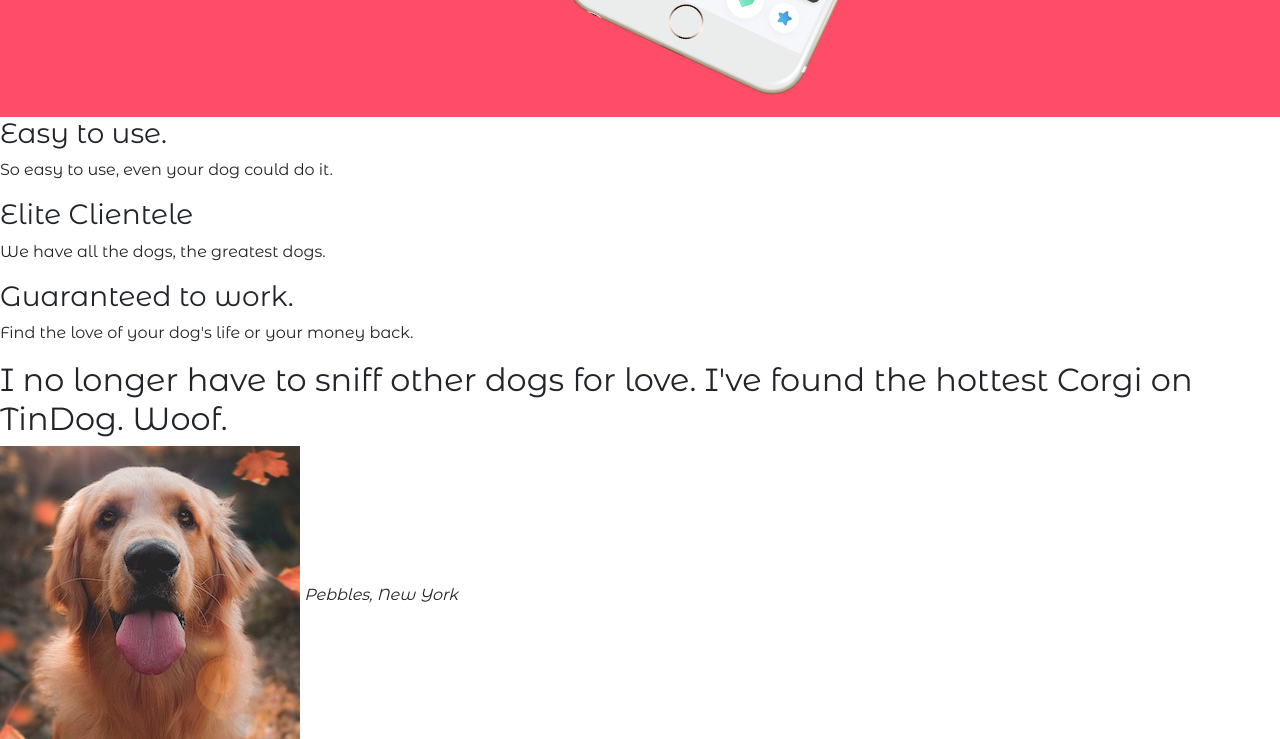
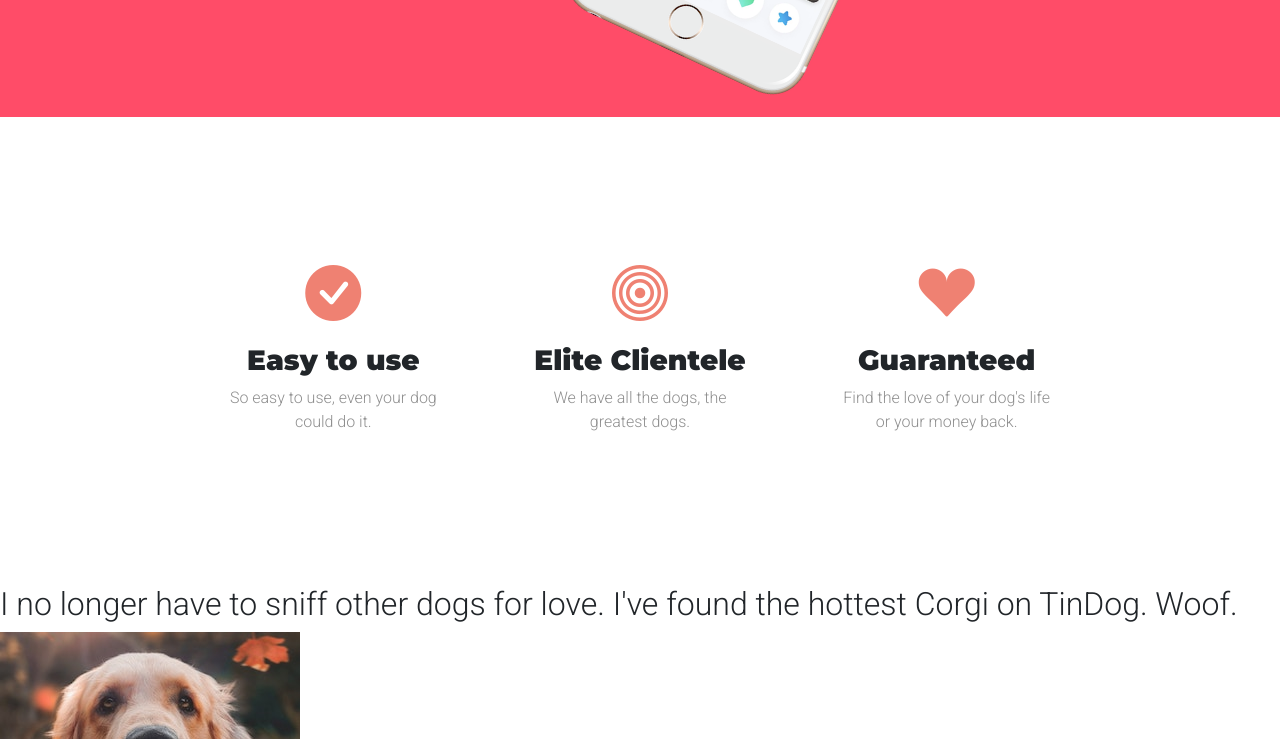
Before and after one commit to amitsethii/TIN-DOG, a plain HTML site: page index.html in a window 1280 px wide. Shown: the part 630-1369 px from the top of the page. Drawn offline with nearby package versions, Linux system fonts and the light colour scheme.

Commit message:
second page done

```diff
--- a/css/styles.css
+++ b/css/styles.css
@@ -1,5 +1,5 @@
 body{
-    font-family: 'Montserrat Alternates', sans-serif;
+    font-family: 'Roboto', sans-serif;
 }
 #title{
     background-color: #ff4c68;
@@ -9,6 +9,12 @@ h1{
     font-family: 'Montserrat', sans-serif;
     font-size: 3.5rem;
     line-height: 1.5;
+}
+h3{
+    font-family: 'Montserrat';
+}
+p{
+    color: #8f8f8f;
 }
 .container-fluid{
     padding: 3% 15%;
@@ -43,3 +49,19 @@ h1{
     width: 60%;
     transform: rotate(25deg);
 }
+
+/* features section */
+
+#features{
+    padding: 7% 15%;
+}
+.feature-box{
+    text-align: center;
+    padding: 5%;
+}
+.icon{
+    color: #ef8172;
+}
+.icon:hover{
+    color: #ff4c68;
+}
--- a/index.html
+++ b/index.html
@@ -11,6 +11,7 @@
   <!-- bootstrap icon -->
   <link rel="stylesheet" href="https://cdn.jsdelivr.net/npm/bootstrap-icons@1.10.3/font/bootstrap-icons.css">
   <!-- google fonts -->
+  <link rel="preconnect" href="https://fonts.googleapis.com"><link rel="preconnect" href="https://fonts.gstatic.com" crossorigin><link href="https://fonts.googleapis.com/css2?family=Roboto:wght@300&display=swap" rel="stylesheet">
   <link rel="preconnect" href="https://fonts.googleapis.com"><link rel="preconnect" href="https://fonts.gstatic.com" crossorigin><link href="https://fonts.googleapis.com/css2?family=Montserrat+Alternates&display=swap" rel="stylesheet">
   <link rel="preconnect" href="https://fonts.googleapis.com"><link rel="preconnect" href="https://fonts.gstatic.com" crossorigin><link href="https://fonts.googleapis.com/css2?family=Montserrat:wght@900&family=Ubuntu:wght@300&display=swap" rel="stylesheet">
 
@@ -64,15 +65,25 @@
 
   <section id="features">
 
-    <h3>Easy to use.</h3>
+    <div class="row">
+    <div class="feature-box col-lg-4">
+      <h1 class="icon bi bi-check-circle-fill"></h1>
+    <h3>Easy to use</h3>
     <p>So easy to use, even your dog could do it.</p>
+    </div>
 
+    <div class="feature-box col-lg-4">
+      <h1 class="icon bi bi-bullseye"></h1>
     <h3>Elite Clientele</h3>
     <p>We have all the dogs, the greatest dogs.</p>
+    </div>
 
-    <h3>Guaranteed to work.</h3>
+    <div class="feature-box col-lg-4">
+      <h1 class="icon bi bi-suit-heart-fill"></h1>
+    <h3>Guaranteed</h3>
     <p>Find the love of your dog's life or your money back.</p>
-
+    </div>
+    </div>
   </section>
 
 
```
